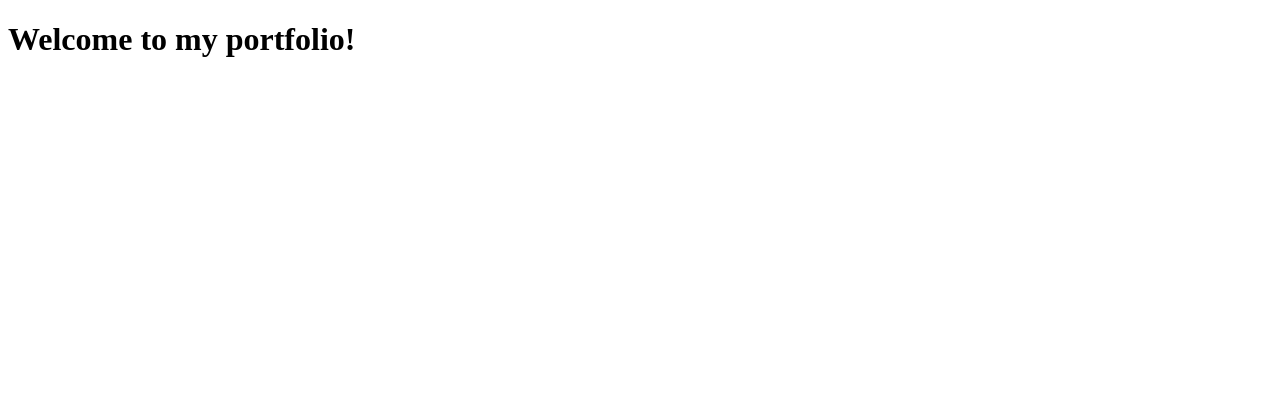
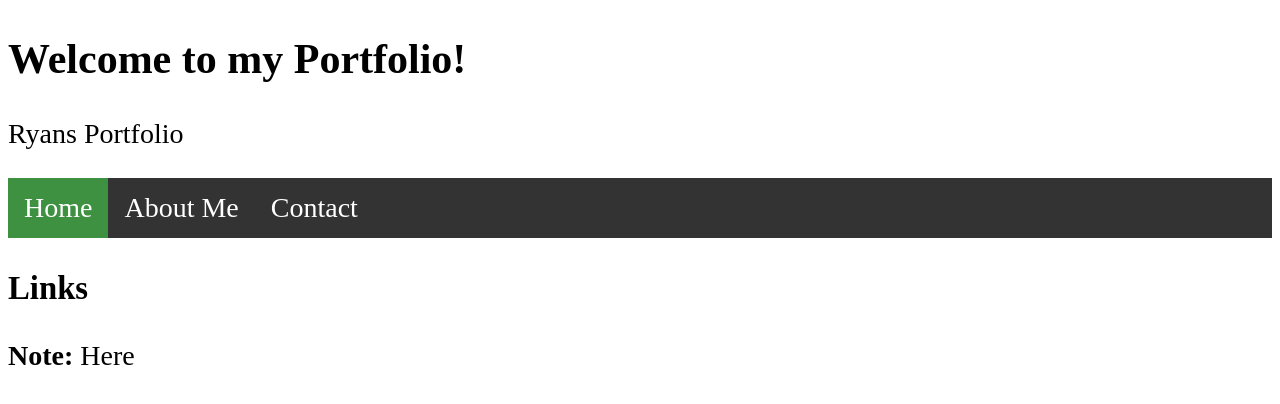
Before and after one commit to RBrow07/portfolio, a plain HTML site: page index.html in a window 1280 px wide. Drawn offline with Linux system fonts and the light colour scheme.

Commit message:
Added Nav bar with home, about me, and contact. Added links to show where links will go.

```diff
--- a/index.html
+++ b/index.html
@@ -1,12 +1,64 @@
 <!DOCTYPE html>
 <html lang="en">
 <head>
-    <meta charset="UTF-8">
-    <meta name="viewport" content="width=device-width, initial-scale=1.0">
-    <title>My Portfolio</title>
+<style>
+body {
+  font-size: 28px;
+}
+
+ul {
+  list-style-type: none;
+  margin: 0;
+  padding: 0;
+  overflow: hidden;
+  background-color: #333;
+  position: -webkit-sticky; /* Safari */
+  position: sticky;
+  top: 0;
+}
+
+li {
+  float: left;
+}
+
+li a {
+  display: block;
+  color: white;
+  text-align: center;
+  padding: 14px 16px;
+  text-decoration: none;
+}
+
+li a:hover {
+  background-color: #111;
+}
+
+.active {
+  background-color: #3d9140;
+}
+</style>
 </head>
 <body>
-    <h1>Welcome to my portfolio!</h1>
-    <h2></h2>
+
+<div class="header">
+  <h2>Welcome to my Portfolio!</h2>
+  <p>Ryans Portfolio</p>
+</div>
+
+<ul>
+  <li><a class="active" href="#home">Home</a></li>
+  <li><a href="#news">About Me</a></li>
+  <li><a href="#contact">Contact</a></li>
+</ul>
+
+<h3>Links</h3>
+<p></p>
+<p><strong>Note:</strong> Here</p>
+<p></p>
+<p></p>
+<p></p>
+<p></p>
+<p></p>
+<p></p>
 </body>
 </html>
```
